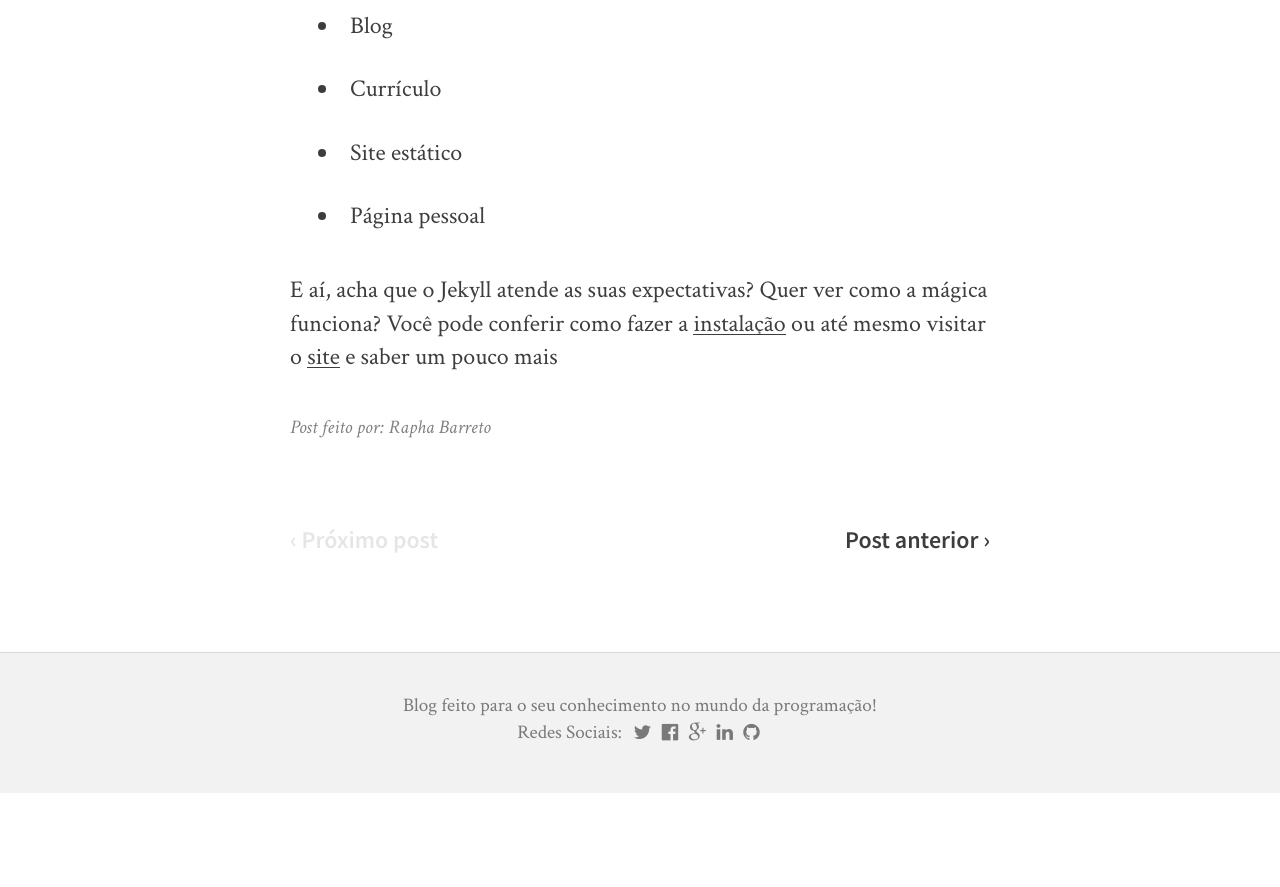
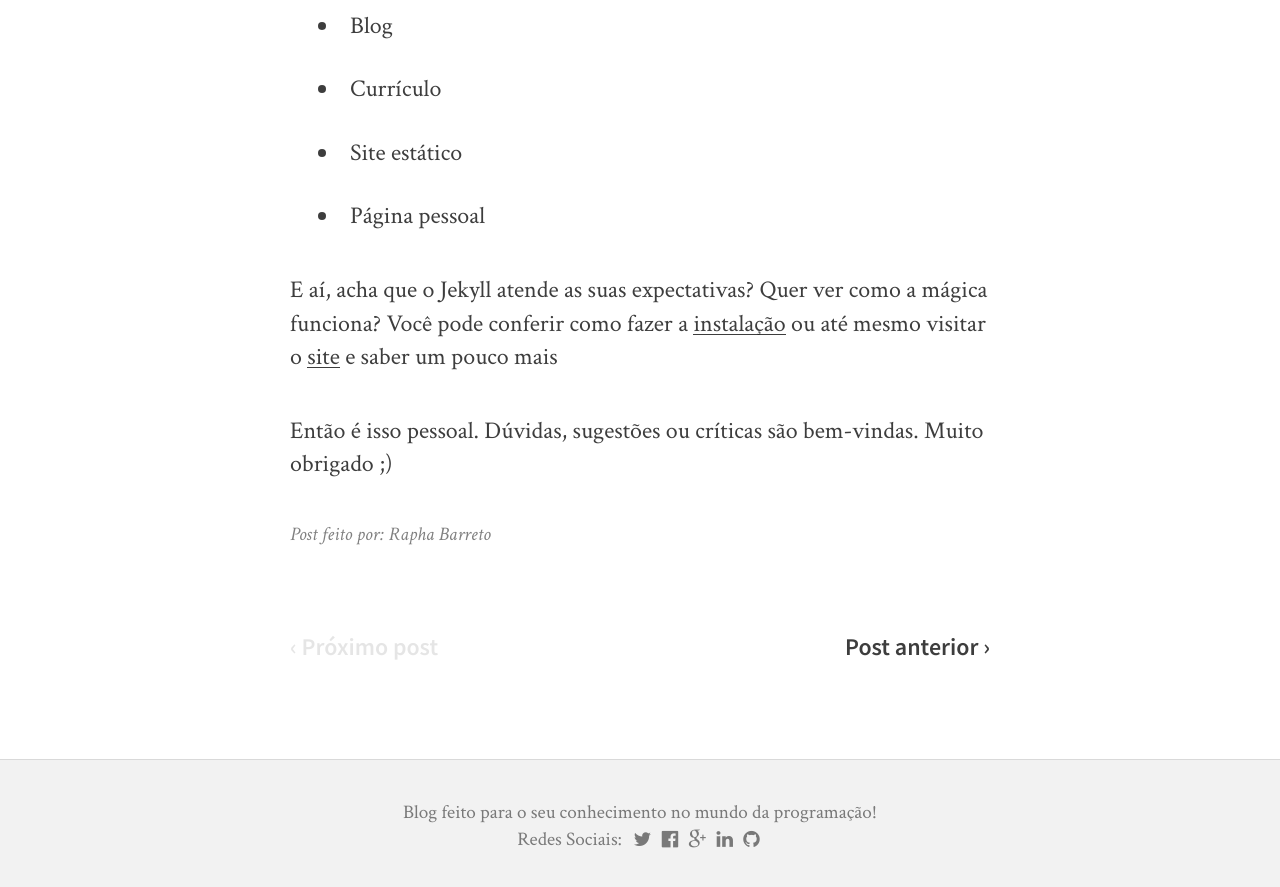
Before and after one commit to raphabarreto/raphabarreto.github.io, a Jekyll site: the page built from _posts/2016-07-13-falando-sobre-jekyll.markdown, in a window 1280 px wide and 900 px high, scrolled down 1496 px. Shown: the top 887 px of the window. Built offline with Jekyll 4.4.1, drawn with Linux system fonts in a browser that asks for light colours; nearby versions of some CDN libraries; comment, search, counter and statistics services are not loaded; before the commit the page ends 2289 px from its top, so only the background shows below that.

Commit message:
Editando último post

```diff
--- a/_posts/2016-07-13-falando-sobre-jekyll.markdown
+++ b/_posts/2016-07-13-falando-sobre-jekyll.markdown
@@ -30,3 +30,5 @@ E sua simplicidade vem junto com o toque minimalista. É só você dar uma olhad
 * Página pessoal
 
 E aí, acha que o Jekyll atende as suas expectativas? Quer ver como a mágica funciona? Você pode conferir como fazer a [instalação](https://raphabarreto.com.br/2016/07/11/instalando-jekyll/) ou até mesmo visitar o [site](https://jekyllrb.com/) e saber um pouco mais
+
+Então é isso pessoal. Dúvidas, sugestões ou críticas são bem-vindas. Muito obrigado ;)
```
